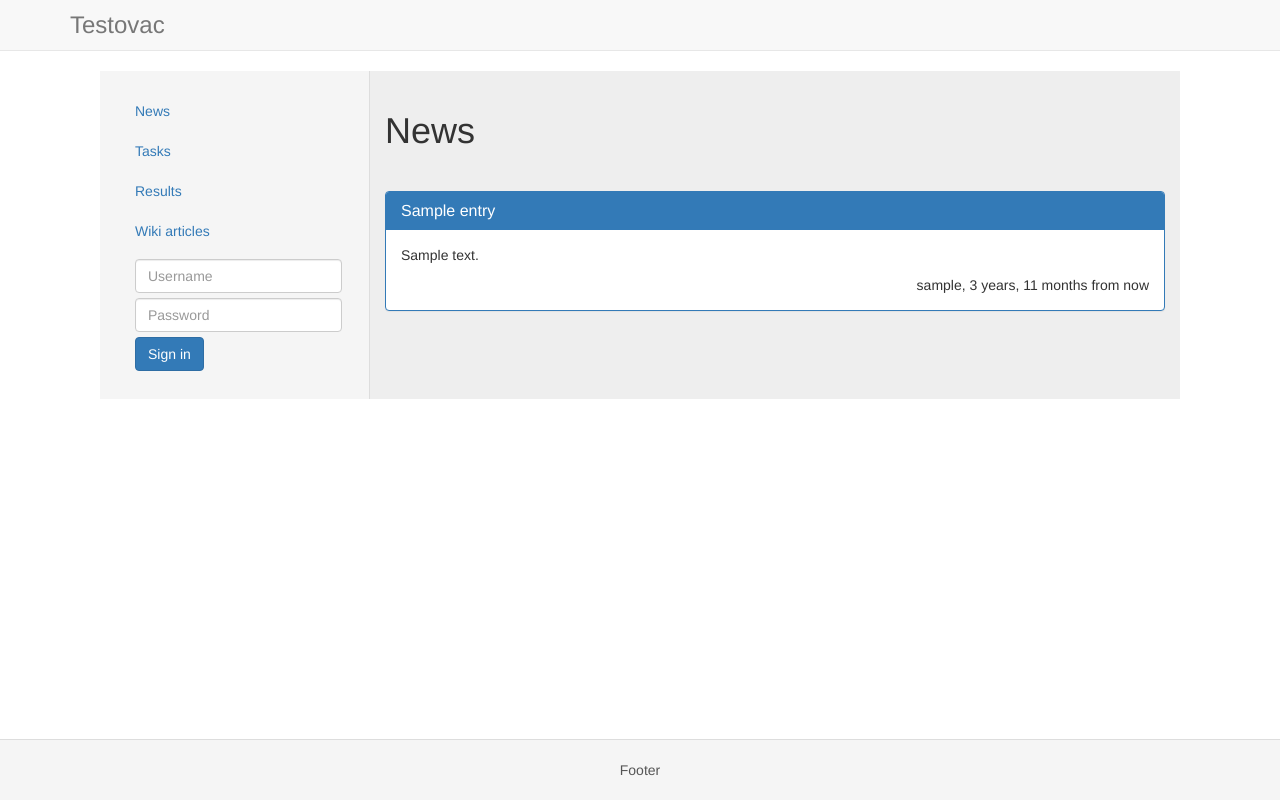
After one commit to maaario/testovac-front-end, a Django app: page /news/ in a window 1280 px wide. The commit adds this page. Run offline with Django 3.2, Linux system fonts and the light colour scheme; tables that the repository leaves empty hold one stand-in row (values such as "Sample post"); some libraries are stand-ins or nearby versions.

Commit message:
news app

```diff
--- a/requirements.txt
+++ b/requirements.txt
@@ -1,2 +1,4 @@
 Django==1.8.8
 psycopg2==2.6.1
+django-easy-select2==1.3.1
+Markdown==2.6.5
--- /dev/null
+++ b/testovac/news/models.py
@@ -0,0 +1,32 @@
+from markdown import markdown
+
+from django.db import models
+from django.utils.html import mark_safe
+from django.utils.encoding import python_2_unicode_compatible
+from django.utils.translation import ugettext_lazy as _
+from django.conf import settings
+
+from testovac.tasks.models import Competition
+
+
+@python_2_unicode_compatible
+class Entry(models.Model):
+    author = models.ForeignKey(settings.AUTH_USER_MODEL, related_name='news_entries')
+    pub_date = models.DateTimeField(verbose_name='publication date', auto_now_add=True)
+    title = models.CharField(max_length=100)
+    text = models.TextField(help_text='Content will be interpreted via <a '
+                            'href="http://en.wikipedia.org/wiki/Markdown">'
+                            'Markdown</a>.')
+    competitions = models.ManyToManyField(Competition)
+
+    class Meta:
+        get_latest_by = 'pub_date'
+        ordering = ('-pub_date',)
+        verbose_name = _('announcement')
+        verbose_name_plural = _('announcements')
+
+    def __str__(self):
+        return self.title
+
+    def rendered_text(self):
+        return mark_safe(markdown(self.text, safe_mode=False))
--- /dev/null
+++ b/testovac/news/templates/news/index.html
@@ -0,0 +1,50 @@
+{% extends "testovac/base.html" %}
+
+{% load staticfiles %}
+{% load humanize %}
+
+{% block title %}News{% endblock %}
+
+{% block page_header %}
+    <h1>
+        News
+        {% if user.is_staff %}
+            <a href="{% url 'admin:news_entry_add' %}" class="btn btn-primary pull-right">Add announcement</a>
+        {% endif %}
+    </h1>
+{% endblock %}
+
+{% block page_content %}
+    {% for entry in news_entries %}
+        <div class="panel panel-primary">
+            <div class="panel-heading"><h3 class="panel-title">{{ entry.title }}</h3></div>
+            <div class="panel-body">
+                {{ entry.rendered_text }}
+                <div class="pull-right">
+                    <span class="">{{ entry.author.username }}, {{ entry.pub_date | naturaltime }}</span>
+                    {% if user.is_staff %}
+                        <span><a href="{% url 'admin:news_entry_change' entry.pk %}">Edit</a></span>
+                    {% endif %}
+                </div>
+            </div>
+        </div>
+    {% empty %}
+        <p>There are no news yet.</p>
+    {% endfor %}
+
+    {% if is_paginated %}
+        <ul class="pager">
+            {% if page_obj.has_previous %}
+                <li class="previous"><a href="{% url 'news_page' page=page_obj.previous_page_number %}">Newer</a></li>
+            {% endif %}
+
+            <li class="page-current">
+                 Page {{ page_obj.number }} from&nbsp;{{ page_obj.paginator.num_pages }}.
+            </li>
+
+            {% if page_obj.has_next %}
+                <li class="next"><a href="{% url 'news_page' page=page_obj.next_page_number %}">Older</a></li>
+            {% endif %}
+        </ul>
+    {% endif %}
+{% endblock page_content %}
--- /dev/null
+++ b/testovac/news/urls.py
@@ -0,0 +1,9 @@
+from django.conf.urls import url
+
+from testovac.news.views import EntryListView
+
+
+urlpatterns = [
+    url(r'^$', EntryListView.as_view(), {'page': 1}, name='news'),
+    url(r'^page/(?P<page>[0-9]+)/$', EntryListView.as_view(), name='news_page'),
+]
--- /dev/null
+++ b/testovac/news/views.py
@@ -0,0 +1,14 @@
+from django.views.generic import ListView
+
+from testovac.news.models import Entry
+
+
+class EntryListView(ListView):
+    model = Entry
+    template_name = 'news/index.html'
+    context_object_name = 'news_entries'
+    paginate_by = 10
+
+    # def get_queryset(self):
+    #     return self.model.objects.filter(
+    #         competitions__id__exact=)
--- a/testovac/settings.py
+++ b/testovac/settings.py
@@ -28,8 +28,11 @@ INSTALLED_APPS = (
     'django.contrib.sessions',
     'django.contrib.messages',
     'django.contrib.staticfiles',
+    'django.contrib.humanize',
+    'easy_select2',
     'testovac',
     'testovac.tasks',
+    'testovac.news',
 )
 
 MIDDLEWARE_CLASSES = (
@@ -105,3 +108,5 @@ LOCALE_PATHS = (
 # Static files (CSS, JavaScript, Images)
 # https://docs.djangoproject.com/en/1.8/howto/static-files/
 STATIC_URL = '/static/'
+
+AUTH_USER_MODEL = 'auth.User'
--- a/testovac/static/custom.css
+++ b/testovac/static/custom.css
@@ -7,15 +7,12 @@
     padding: auto;
     background: #eee;
     bottom: 0;
+    display: table;
 }
 
 .side-menu{
-	top: 0;
-    bottom: 0;
-    left: 0;
     padding: 20px;
     overflow-x: hidden;
-    overflow-y: auto;
     background-color: #f5f5f5;
     border-right: 1px solid #ddd;
 }
@@ -24,8 +21,7 @@
     margin-bottom: 5px;
 }
 
-.main-content{
-	padding: 20px;
+.page-content{
 }
 
 .footer{
--- a/testovac/tasks/templates/tasks/contest_list.html
+++ b/testovac/tasks/templates/tasks/contest_list.html
@@ -1,6 +1,8 @@
 {% extends "testovac/base.html" %}
 
 {% block title %}Tasks{% endblock %}
+
+{% block page_header %}<h1>Tasks</h1>{% endblock %}
 
 {% block page_content %}
     <ul>
--- a/testovac/templates/testovac/base.html
+++ b/testovac/templates/testovac/base.html
@@ -14,7 +14,10 @@
     <div class="container page">
         <div class="row">
             <div class="col-md-3 side-menu">{% include "testovac/menu.html" %}</div>
-            <div class="col-md-9 main-content">{% block page_content %}{% endblock %}</div>
+            <div class="col-md-9 page-content">
+                <div class="page-header">{% block page_header %}{% endblock %}</div>
+                <div>{% block page_content %}{% endblock %}</div>
+            </div>
         </div>
     </div>
     {% include "testovac/footer.html" %}
--- a/testovac/templates/testovac/menu.html
+++ b/testovac/templates/testovac/menu.html
@@ -1,15 +1,16 @@
 <ul class="nav nav-sidebar">
-    <li><a href="">News</a></li>
-    <li><a href="">Tasks</a></li>
+    <li><a href="{% url 'news' %}">News</a></li>
+    <li><a href="{% url 'contest_list' %}">Tasks</a></li>
     <li><a href="">Results</a></li>
     <li><a href="">Wiki articles</a></li>
 </ul>
 
 {% if user.is_authenticated %}
-     <form method="post" action="{% url 'logout' %}" class="navbar-form login-form">
-         {% csrf_token %}
-         <button type="submit" class="btn btn-primary">Log out</button>
-         <input type="hidden" name="next" value="{% url 'contest_list' %}" />
+    <p>Signed in as {{ user.username }}</p>
+    <form method="post" action="{% url 'logout' %}" class="navbar-form login-form">
+        {% csrf_token %}
+        <button type="submit" class="btn btn-primary">Log out</button>
+        <input type="hidden" name="next" value="{% url 'contest_list' %}" />
     </form>
 {% else %}
     <form method="post" action="{% url 'login' %}" class="navbar-form login-form">
--- a/testovac/urls.py
+++ b/testovac/urls.py
@@ -3,10 +3,12 @@ from django.contrib import admin
 from django.contrib.auth.views import login, logout
 
 import testovac.tasks.urls
+import testovac.news.urls
 
 urlpatterns = [
     url(r'^admin/', include(admin.site.urls)),
     url(r'^tasks/', include(testovac.tasks.urls)),
+    url(r'^news/', include(testovac.news.urls)),
     url(r'^login/$', login, name='login'),
     url(r'^logout/$', logout, name='logout'),
 ]
```
Also changed, not shown: testovac/news/admin.py (added, +22 -0 lines), testovac/news/__init__.py (added), testovac/news/migrations/0001_initial.py (added), testovac/news/migrations/__init__.py (added). Lines whose indentation alone changed are shown as unchanged.
